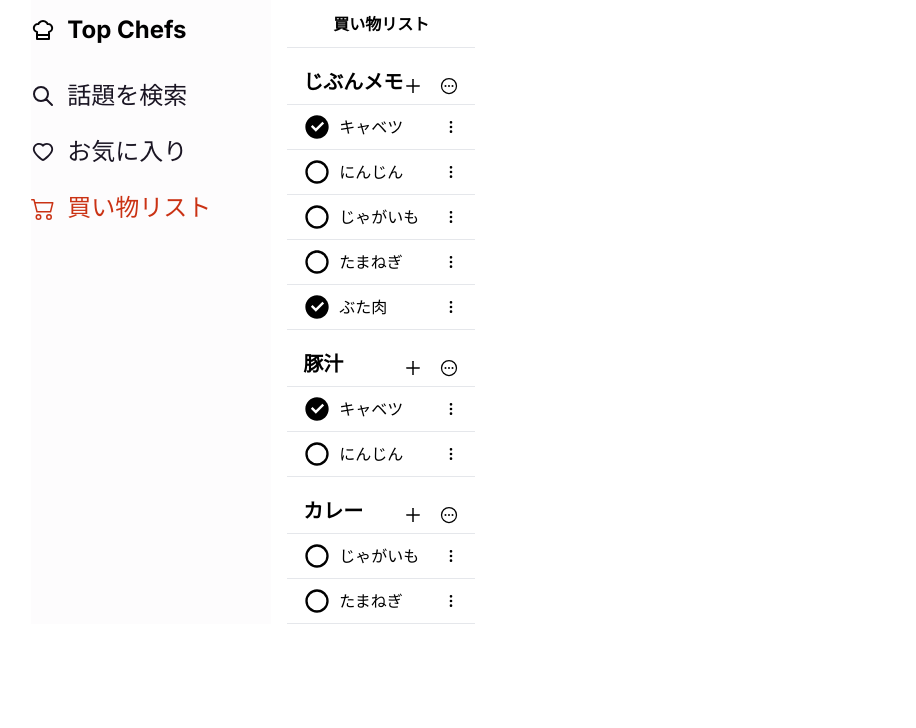
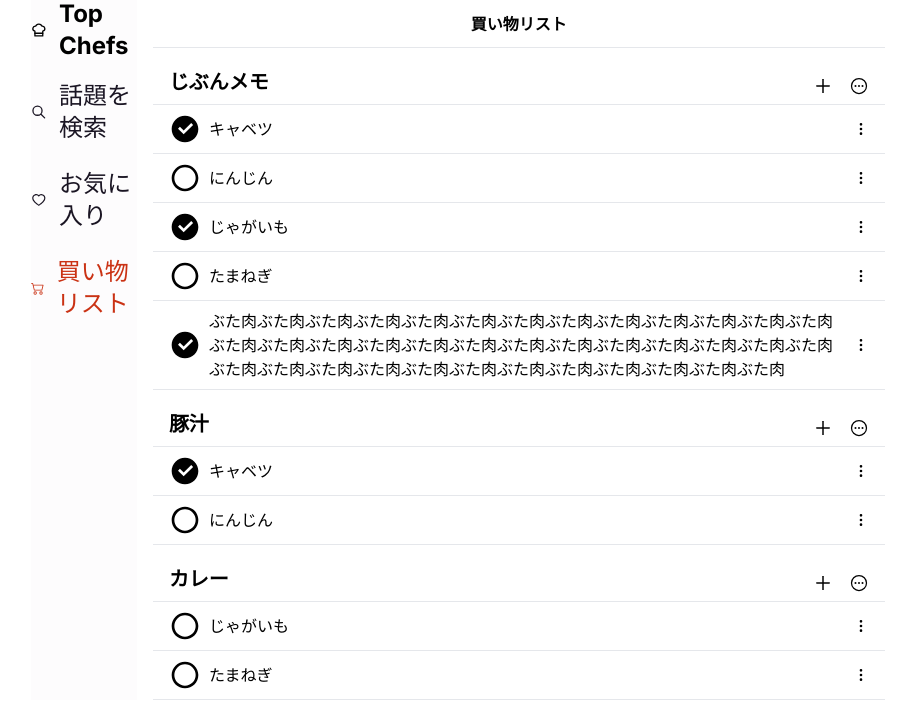
Before and after one commit to qin-team-recipe/03-recipe-app, a Next.js app: page /shopping in a window 1280 px wide. Shown: the top 728 px of the page, without its empty margins (182-1098 px from the left). Built offline with nearby package versions, Linux system fonts and the light colour scheme; what tailwindcss-radix-colors would draw is missing.

Commit message:
見た目修正

```diff
--- a/src/app/shopping/_components/memo/memo-ingredient.tsx
+++ b/src/app/shopping/_components/memo/memo-ingredient.tsx
@@ -16,14 +16,17 @@ export const MemoIngredient: FC<Props> = (props) => {
   return (
     <div className='border-mauve-dim border-b'>
       <div className='flex items-center gap-x-2 px-4 py-2'>
-        {props.ingredient.checked ? (
-          <RiCheckboxCircleFill className='text-mauve-8' size='28px' />
-        ) : (
-          <RiCheckboxBlankCircleLine className='text-tomato-9' size='28px' />
-        )}
+        <div>
+          {props.ingredient.checked ? (
+            <RiCheckboxCircleFill className='h-8 w-8 text-mauve-8' />
+          ) : (
+            <RiCheckboxBlankCircleLine className='h-8 w-8 text-tomato-9' />
+          )}
+        </div>
         <p className='mr-auto'>{props.ingredient.name}</p>
-
-        <HiOutlineDotsVertical />
+        <div>
+          <HiOutlineDotsVertical />
+        </div>
       </div>
     </div>
   );
--- a/src/app/shopping/_components/my-memo.tsx
+++ b/src/app/shopping/_components/my-memo.tsx
@@ -6,9 +6,12 @@ import { MemoIngredient } from '@/app/shopping/_components/memo/memo-ingredient'
 const ingredients = [
   { name: 'キャベツ', checked: true },
   { name: 'にんじん', checked: false },
-  { name: 'じゃがいも', checked: false },
+  { name: 'じゃがいも', checked: true },
   { name: 'たまねぎ', checked: false },
-  { name: 'ぶた肉', checked: true },
+  {
+    name: 'ぶた肉ぶた肉ぶた肉ぶた肉ぶた肉ぶた肉ぶた肉ぶた肉ぶた肉ぶた肉ぶた肉ぶた肉ぶた肉ぶた肉ぶた肉ぶた肉ぶた肉ぶた肉ぶた肉ぶた肉ぶた肉ぶた肉ぶた肉ぶた肉ぶた肉ぶた肉ぶた肉ぶた肉ぶた肉ぶた肉ぶた肉ぶた肉ぶた肉ぶた肉ぶた肉ぶた肉ぶた肉ぶた肉',
+    checked: true,
+  },
 ];
 
 export const MyMemo: FC = () => {
```
